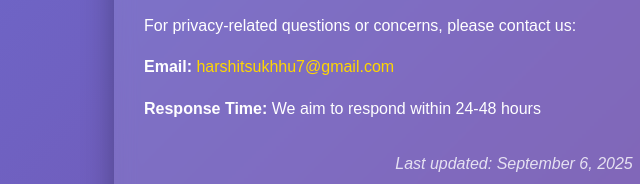
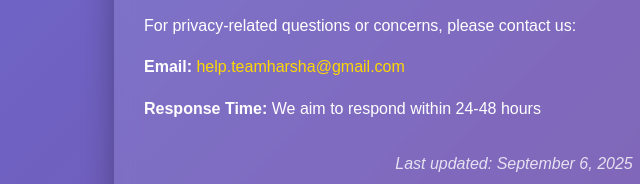
Before and after one commit to Harsha07xy/Workout-timer, a plain HTML site: page privacy.html in a window 1280 px wide. Shown: the part 1419-1603 px from the top of the page, 126-766 px from the left. Drawn offline with Linux system fonts and the light colour scheme.

Commit message:
Update privacy.html

```diff
--- a/privacy.html
+++ b/privacy.html
@@ -91,7 +91,7 @@
 
         <h2>Contact Information</h2>
         <p>For privacy-related questions or concerns, please contact us:</p>
-        <p><strong>Email:</strong> <a href="mailto:harshitsukhhu7@gmail.com">harshitsukhhu7@gmail.com</a></p>
+        <p><strong>Email:</strong> <a href="mailto:help.teamharsha@gmail.com">help.teamharsha@gmail.com</a></p>
         <p><strong>Response Time:</strong> We aim to respond within 24-48 hours</p>
 
         <p style="text-align: center; margin-top: 30px; font-style: italic; opacity: 0.8;">
```
